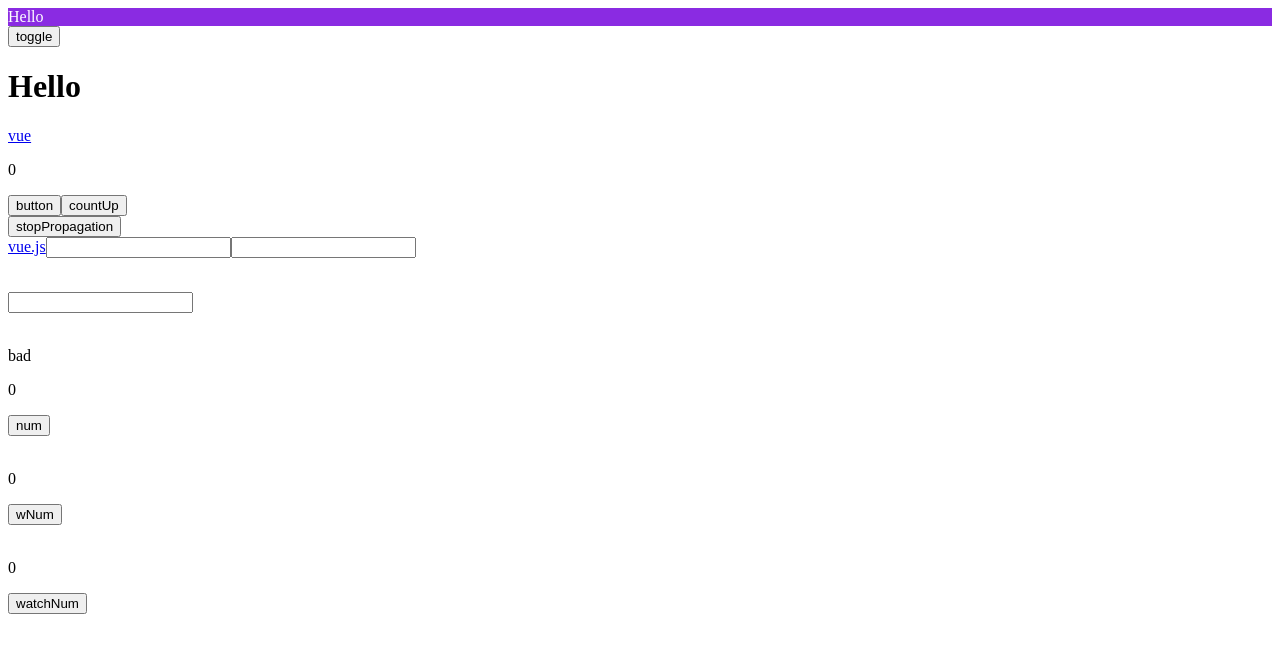
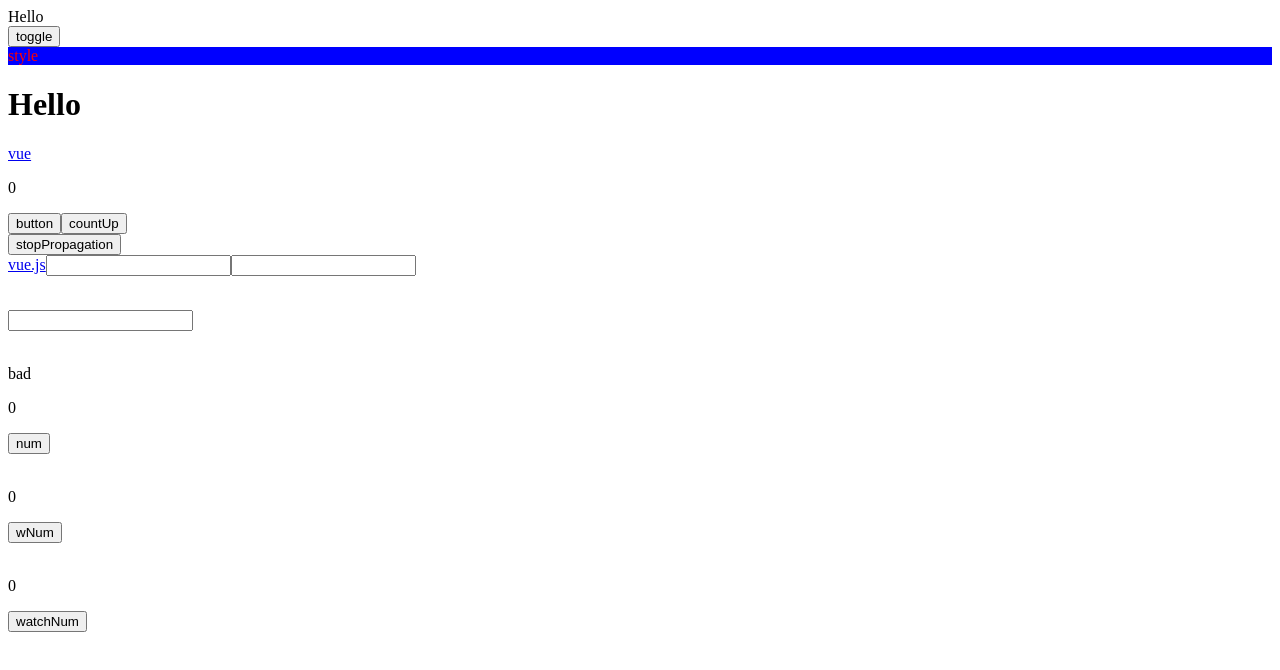
Before and after one commit to 802-web/first-vue, a Vue app: page / in a window 1280 px wide. Shown: the top 670 px of the page. Built offline with nearby package versions, Linux system fonts and the light colour scheme.

Commit message:
style with v-bind

```diff
--- a/src/App.vue
+++ b/src/App.vue
@@ -47,6 +47,8 @@ const chgColor = () => {
 	<div :class="[className, { purple: isPurple }]">Hello</div>
 	<button @click="chgColor">toggle</button>
 
+	<div :style="{ color: 'red', backgroundColor: 'blue' }">style</div>
+
 	<div v-html="message"></div>
 	<a v-bind="{ id: vueId, href: url }">vue</a>
 	<p>{{ count }}</p>
@@ -77,10 +79,10 @@ const chgColor = () => {
 	<button @click="watchNum++">watchNum</button>
 </template>
 <style>
-.white {
+/* .white {
 	color: white;
 }
 .purple {
 	background-color: blueviolet;
-}
+} */
 </style>
```
